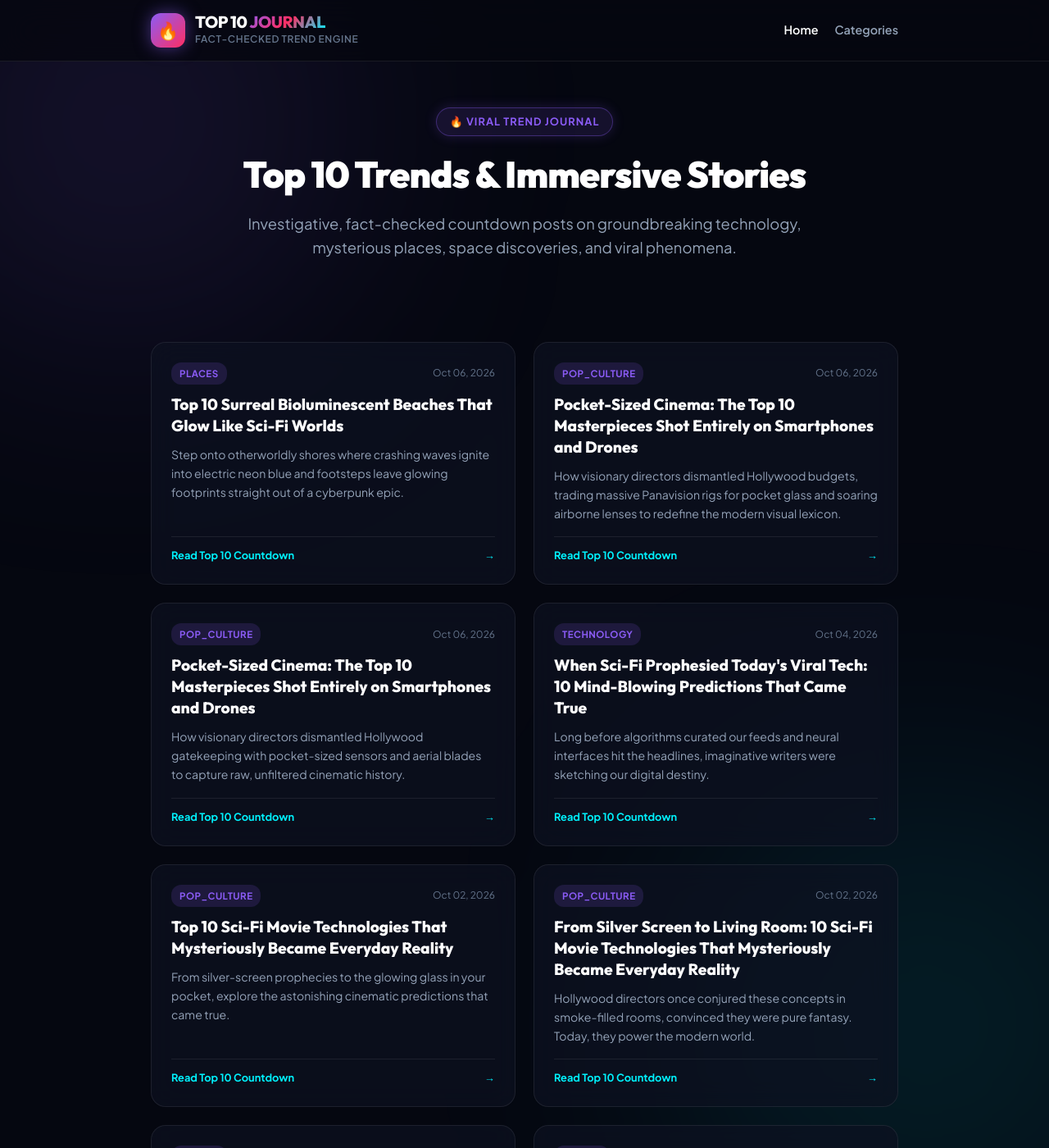
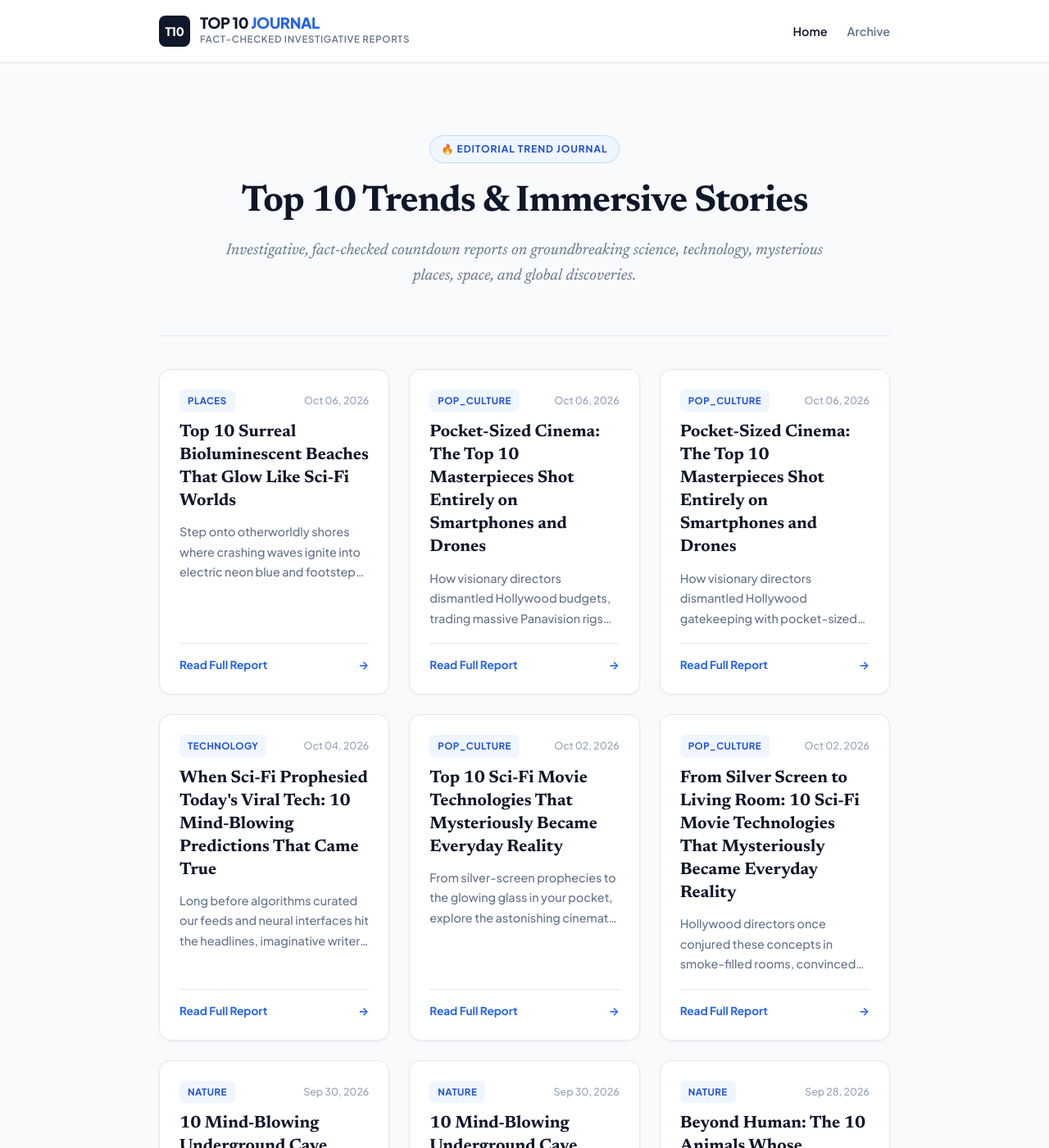
Before and after one commit to adarshnair01/top_10_blog, a Jekyll site: the page built from index.html, in a window 1280 px wide and 1400 px high. Shown: the whole window at 82% size. Built offline with Jekyll 4.4.1, drawn with Linux system fonts in a browser that asks for light colours; some of the changed text lies outside the part shown.

Commit message:
Complete theme overhaul to Professional Elegant Light Editorial Theme

```diff
--- a/_layouts/default.html
+++ b/_layouts/default.html
@@ -16,58 +16,53 @@
   <meta property="og:url" content="{{ page.url | absolute_url }}">
   <meta name="twitter:card" content="summary_large_image">
 
-  <!-- Premium Typography: Outfit + Syne + Plus Jakarta Sans -->
+  <!-- Elegant Fonts: Newsreader (Editorial Serif) + Inter & Plus Jakarta Sans (Sans) -->
   <link rel="preconnect" href="https://fonts.googleapis.com">
   <link rel="preconnect" href="https://fonts.gstatic.com" crossorigin>
-  <link href="https://fonts.googleapis.com/css2?family=Outfit:wght@400;600;700;800;900&family=Plus+Jakarta+Sans:wght@400;500;600;700&family=Syne:wght@700;800&display=swap" rel="stylesheet">
+  <link href="https://fonts.googleapis.com/css2?family=Inter:wght@400;500;600;700&family=Newsreader:ital,opsz,wght@0,6..72,400;0,6..72,600;0,6..72,700;1,6..72,400;1,6..72,600&family=Plus+Jakarta+Sans:wght@500;600;700;800&display=swap" rel="stylesheet">
 
   <!-- Theme Stylesheet -->
   <link rel="stylesheet" href="{{ '/assets/css/style.css' | relative_url }}">
 </head>
 <body>
 
-  <!-- Background Ambient Glows -->
-  <div class="bg-glow bg-glow-1"></div>
-  <div class="bg-glow bg-glow-2"></div>
-
-  <!-- Sticky Glass Header -->
+  <!-- Elegant Header -->
   <header class="site-header">
     <div class="container nav-wrapper">
       <a href="{{ '/' | relative_url }}" class="site-logo">
-        <div class="logo-icon">🔥</div>
+        <span class="logo-mark">T10</span>
         <div class="logo-text">
-          <span class="brand-title">TOP 10 <span class="brand-accent">JOURNAL</span></span>
-          <span class="brand-subtitle">Fact-Checked Trend Engine</span>
+          <span class="brand-title">TOP 10 <span class="brand-sub">JOURNAL</span></span>
+          <span class="brand-tagline">Fact-Checked Investigative Reports</span>
         </div>
       </a>
 
       <nav class="nav-links">
         <a href="{{ '/' | relative_url }}" class="nav-link active">Home</a>
-        <a href="{{ '/' | relative_url }}#categories" class="nav-link">Categories</a>
+        <a href="{{ '/' | relative_url }}#archive" class="nav-link">Archive</a>
       </nav>
     </div>
   </header>
 
-  <!-- Main Container -->
-  <main class="container">
+  <!-- Main Content Area -->
+  <main class="container main-content">
     {{ content }}
   </main>
 
-  <!-- Footer -->
+  <!-- Elegant Footer -->
   <footer class="site-footer">
     <div class="container footer-content">
-      <div class="footer-brand">
-        <div class="site-logo">
-          <div class="logo-icon">🔥</div>
-          <span class="brand-title" style="color: #fff;">TOP 10 JOURNAL</span>
-        </div>
-        <p style="margin-top: 8px; font-size: 0.85rem; color: var(--text-dim);">
-          Investigative fact-checking & immersive countdown storytelling on global trends.
+      <div class="footer-info">
+        <a href="{{ '/' | relative_url }}" class="site-logo" style="text-decoration: none;">
+          <span class="logo-mark" style="background: #0f172a; color: #fff;">T10</span>
+          <span class="brand-title" style="color: #0f172a;">TOP 10 JOURNAL</span>
+        </a>
+        <p style="margin-top: 10px; font-size: 0.9rem; color: #64748b; max-width: 420px; line-height: 1.6;">
+          An independent editorial journal delivering thoroughly fact-checked, storytelling countdowns on science, culture, technology, and global wonders.
         </p>
       </div>
-
       <div class="footer-copy">
-        <p>&copy; {{ 'now' | date: "%Y" }} TOP 10 JOURNAL • Powered by Gemini AI</p>
+        <p>&copy; {{ 'now' | date: "%Y" }} TOP 10 Journal • All Rights Reserved</p>
       </div>
     </div>
   </footer>
--- a/assets/css/style.css
+++ b/assets/css/style.css
@@ -1,27 +1,30 @@
 /* ==========================================================================
-   TOP 10 JOURNAL - PREMIUM CYBER-LUXE DESIGN SYSTEM
+   TOP 10 JOURNAL - ELEGANT EDITORIAL LIGHT THEME
    ========================================================================== */
 
 :root {
-  --bg-dark: #050710;
-  --bg-card: rgba(14, 18, 33, 0.7);
-  --bg-card-hover: rgba(22, 28, 50, 0.85);
+  --bg-page: #f8fafc;
+  --bg-card: #ffffff;
+  --bg-header: rgba(255, 255, 255, 0.92);
 
-  --border-glass: rgba(255, 255, 255, 0.08);
-  --border-glow: rgba(139, 92, 246, 0.4);
+  --border-subtle: #e2e8f0;
+  --border-strong: #cbd5e1;
 
-  --accent-violet: #8b5cf6;
-  --accent-pink: #ff2e63;
-  --accent-cyan: #00f2fe;
-  --accent-gold: #ffb703;
-  --accent-emerald: #10b981;
+  --text-heading: #0f172a;
+  --text-body: #334155;
+  --text-muted: #64748b;
+  --text-dim: #94a3b8;
 
-  --text-primary: #f8fafc;
-  --text-muted: #94a3b8;
-  --text-dim: #64748b;
+  --accent-primary: #2563eb;
+  --accent-primary-hover: #1d4ed8;
+  --accent-secondary: #0f172a;
 
-  --font-heading: 'Outfit', 'Syne', sans-serif;
-  --font-body: 'Plus Jakarta Sans', sans-serif;
+  --font-serif: 'Newsreader', Georgia, serif;
+  --font-sans: 'Plus Jakarta Sans', 'Inter', -apple-system, BlinkMacSystemFont, sans-serif;
+
+  --shadow-sm: 0 1px 3px rgba(15, 23, 42, 0.05);
+  --shadow-md: 0 4px 20px rgba(15, 23, 42, 0.06);
+  --shadow-lg: 0 10px 30px rgba(15, 23, 42, 0.08);
 }
 
 * {
@@ -31,59 +34,36 @@
 }
 
 body {
-  background-color: var(--bg-dark);
-  color: var(--text-primary);
-  font-family: var(--font-body);
-  line-height: 1.65;
+  background-color: var(--bg-page);
+  color: var(--text-body);
+  font-family: var(--font-sans);
+  line-height: 1.7;
+  -webkit-font-smoothing: antialiased;
   min-height: 100vh;
-  overflow-x: hidden;
-  position: relative;
-}
-
-/* Background Ambient Glows */
-.bg-glow {
-  position: fixed;
-  border-radius: 50%;
-  filter: blur(140px);
-  pointer-events: none;
-  z-index: 0;
-}
-
-.bg-glow-1 {
-  width: 500px;
-  height: 500px;
-  background: rgba(139, 92, 246, 0.15);
-  top: -100px;
-  left: -100px;
-}
-
-.bg-glow-2 {
-  width: 600px;
-  height: 600px;
-  background: rgba(0, 242, 254, 0.1);
-  bottom: -150px;
-  right: -150px;
 }
 
 /* Container */
 .container {
-  max-width: 960px;
+  max-width: 940px;
   margin: 0 auto;
   padding: 0 24px;
-  position: relative;
-  z-index: 1;
 }
 
-/* Sticky Glass Header */
+.main-content {
+  padding-top: 40px;
+  padding-bottom: 60px;
+}
+
+/* Header */
 .site-header {
   position: sticky;
   top: 0;
   z-index: 100;
-  background: rgba(5, 7, 16, 0.8);
-  backdrop-filter: blur(20px);
-  -webkit-backdrop-filter: blur(20px);
-  border-bottom: 1px solid var(--border-glass);
-  padding: 16px 0;
+  background: var(--bg-header);
+  backdrop-filter: blur(12px);
+  -webkit-backdrop-filter: blur(12px);
+  border-bottom: 1px solid var(--border-subtle);
+  padding: 18px 0;
 }
 
 .nav-wrapper {
@@ -99,16 +79,19 @@ body {
   text-decoration: none;
 }
 
-.logo-icon {
-  width: 42px;
-  height: 42px;
-  border-radius: 12px;
-  background: linear-gradient(135deg, var(--accent-violet), var(--accent-pink));
+.logo-mark {
+  width: 38px;
+  height: 38px;
+  border-radius: 8px;
+  background: #0f172a;
+  color: #ffffff;
+  font-family: var(--font-sans);
+  font-size: 0.9rem;
+  font-weight: 800;
   display: flex;
   align-items: center;
   justify-content: center;
-  font-size: 1.3rem;
-  box-shadow: 0 0 20px rgba(139, 92, 246, 0.5);
+  letter-spacing: -0.02em;
 }
 
 .logo-text {
@@ -117,31 +100,29 @@ body {
 }
 
 .brand-title {
-  font-family: var(--font-heading);
-  font-size: 1.25rem;
+  font-family: var(--font-sans);
+  font-size: 1.15rem;
   font-weight: 800;
-  color: #fff;
+  color: var(--text-heading);
   letter-spacing: -0.02em;
   line-height: 1.1;
 }
 
-.brand-accent {
-  background: linear-gradient(135deg, var(--accent-violet), var(--accent-pink), var(--accent-cyan));
-  -webkit-background-clip: text;
-  -webkit-text-fill-color: transparent;
+.brand-sub {
+  color: var(--accent-primary);
 }
 
-.brand-subtitle {
-  font-size: 0.75rem;
-  color: var(--text-dim);
+.brand-tagline {
+  font-size: 0.72rem;
+  color: var(--text-muted);
   font-weight: 600;
   text-transform: uppercase;
-  letter-spacing: 0.05em;
+  letter-spacing: 0.06em;
 }
 
 .nav-links {
   display: flex;
-  gap: 20px;
+  gap: 24px;
 }
 
 .nav-link {
@@ -149,51 +130,54 @@ body {
   text-decoration: none;
   font-size: 0.9rem;
   font-weight: 600;
-  transition: all 0.2s;
+  transition: color 0.2s;
 }
 
 .nav-link:hover, .nav-link.active {
-  color: #fff;
+  color: var(--text-heading);
 }
 
 /* Hero Section */
 .hero {
   text-align: center;
-  padding: 56px 0 40px 0;
+  padding: 48px 0 36px 0;
+  border-bottom: 1px solid var(--border-subtle);
+  margin-bottom: 40px;
 }
 
 .hero-pill {
   display: inline-flex;
   align-items: center;
   gap: 8px;
-  font-size: 0.8rem;
+  font-size: 0.75rem;
   font-weight: 700;
   text-transform: uppercase;
   letter-spacing: 0.08em;
-  padding: 6px 16px;
+  padding: 6px 14px;
   border-radius: 20px;
-  background: rgba(139, 92, 246, 0.12);
-  border: 1px solid rgba(139, 92, 246, 0.35);
-  color: var(--accent-violet);
+  background: #eff6ff;
+  border: 1px solid #bfdbfe;
+  color: #1d4ed8;
   margin-bottom: 20px;
-  box-shadow: 0 0 15px rgba(139, 92, 246, 0.2);
 }
 
 .hero-title {
-  font-family: var(--font-heading);
+  font-family: var(--font-serif);
   font-size: 2.8rem;
-  font-weight: 900;
-  line-height: 1.2;
-  color: #fff;
-  margin-bottom: 18px;
+  font-weight: 700;
+  line-height: 1.25;
+  color: var(--text-heading);
+  margin-bottom: 16px;
   letter-spacing: -0.02em;
 }
 
 .hero-subtitle {
-  font-size: 1.15rem;
+  font-family: var(--font-serif);
+  font-size: 1.2rem;
   color: var(--text-muted);
+  font-style: italic;
   max-width: 760px;
-  margin: 0 auto 24px auto;
+  margin: 0 auto 20px auto;
   line-height: 1.6;
 }
 
@@ -203,73 +187,61 @@ body {
   justify-content: center;
   gap: 16px;
   font-size: 0.85rem;
-  color: var(--text-dim);
+  color: var(--text-muted);
 }
 
-/* Cards System */
+/* Card System */
 .glass-card {
   background: var(--bg-card);
-  backdrop-filter: blur(20px);
-  -webkit-backdrop-filter: blur(20px);
-  border: 1px solid var(--border-glass);
-  border-radius: 20px;
+  border: 1px solid var(--border-subtle);
+  border-radius: 16px;
   padding: 32px;
-  margin-bottom: 36px;
-  box-shadow: 0 15px 35px rgba(0, 0, 0, 0.5);
-  transition: all 0.3s cubic-bezier(0.4, 0, 0.2, 1);
+  margin-bottom: 32px;
+  box-shadow: var(--shadow-md);
+  transition: box-shadow 0.2s ease, border-color 0.2s ease;
 }
 
 .glass-card:hover {
-  border-color: rgba(255, 255, 255, 0.15);
-  box-shadow: 0 20px 45px rgba(0, 0, 0, 0.6);
+  border-color: #cbd5e1;
+  box-shadow: var(--shadow-lg);
 }
 
 .glass-card-top1 {
-  background: linear-gradient(135deg, rgba(255, 183, 3, 0.08), rgba(14, 18, 33, 0.9));
-  border: 2px solid rgba(255, 183, 3, 0.5);
-  box-shadow: 0 0 40px rgba(255, 183, 3, 0.2);
+  border: 2px solid #fde68a;
+  background: linear-gradient(180deg, #fffbeb 0%, #ffffff 100%);
+  box-shadow: 0 10px 30px rgba(245, 158, 11, 0.08);
 }
 
 /* Rank Badge */
 .rank-badge {
-  font-family: var(--font-heading);
-  font-size: 3.5rem;
-  font-weight: 900;
+  font-family: var(--font-serif);
+  font-size: 3.2rem;
+  font-weight: 700;
   line-height: 1;
-  background: linear-gradient(180deg, #ffffff 0%, rgba(255,255,255,0.2) 100%);
-  -webkit-background-clip: text;
-  -webkit-text-fill-color: transparent;
-  opacity: 0.9;
+  color: #0f172a;
 }
 
 .rank-badge-gold {
-  background: linear-gradient(180deg, #ffea00 0%, #ffb703 100%);
-  -webkit-background-clip: text;
-  -webkit-text-fill-color: transparent;
-  filter: drop-shadow(0 0 15px rgba(255, 183, 3, 0.5));
+  color: #b45309;
 }
 
-/* Post Image Box */
+/* Images */
 .post-img-box {
   width: 100%;
-  height: 360px;
-  border-radius: 14px;
+  height: 380px;
+  border-radius: 12px;
   overflow: hidden;
   margin: 22px 0;
-  border: 1px solid var(--border-glass);
+  border: 1px solid var(--border-subtle);
   position: relative;
+  background: #f1f5f9;
 }
 
 .post-img-box img {
   width: 100%;
   height: 100%;
   object-fit: cover;
-  transition: transform 0.6s ease;
-}
-
-.post-card:hover .post-img-box img,
-.glass-card:hover .post-img-box img {
-  transform: scale(1.03);
+  transition: transform 0.4s ease;
 }
 
 .post-img-caption {
@@ -277,16 +249,16 @@ body {
   bottom: 12px;
   left: 14px;
   right: 14px;
-  background: rgba(5, 7, 16, 0.85);
-  backdrop-filter: blur(10px);
+  background: rgba(255, 255, 255, 0.92);
+  backdrop-filter: blur(8px);
   padding: 8px 14px;
-  border-radius: 10px;
-  font-size: 0.78rem;
-  color: var(--text-muted);
-  border: 1px solid var(--border-glass);
+  border-radius: 8px;
+  font-size: 0.8rem;
+  color: #475569;
+  border: 1px solid rgba(226, 232, 240, 0.8);
 }
 
-/* Fact Grid */
+/* Fact Grid Callouts */
 .fact-grid {
   display: grid;
   grid-template-columns: repeat(auto-fit, minmax(260px, 1fr));
@@ -295,79 +267,81 @@ body {
 }
 
 .fact-box {
-  padding: 14px 18px;
+  padding: 16px;
   border-radius: 12px;
   font-size: 0.88rem;
-  backdrop-filter: blur(10px);
+  line-height: 1.6;
 }
 
 .fact-box-verified {
-  background: rgba(16, 185, 129, 0.08);
-  border: 1px solid rgba(16, 185, 129, 0.3);
+  background: #f0fdf4;
+  border: 1px solid #bbf7d0;
+  color: #166534;
 }
 
 .fact-box-trending {
-  background: rgba(255, 46, 99, 0.08);
-  border: 1px solid rgba(255, 46, 99, 0.3);
+  background: #fff1f2;
+  border: 1px solid #fecdd3;
+  color: #9f1239;
 }
 
 .fact-box-secret {
-  background: rgba(255, 183, 3, 0.08);
-  border: 1px solid rgba(255, 183, 3, 0.3);
+  background: #fffbeb;
+  border: 1px solid #fef3c7;
+  color: #92400e;
   grid-column: 1 / -1;
 }
 
 .fact-title {
-  font-family: var(--font-heading);
-  font-size: 0.82rem;
+  font-family: var(--font-sans);
+  font-size: 0.8rem;
   font-weight: 800;
   text-transform: uppercase;
   letter-spacing: 0.05em;
   margin-bottom: 6px;
 }
 
-/* Post Cards Grid (Homepage) */
+/* Homepage Post Grid */
 .post-grid {
   display: grid;
-  grid-template-columns: repeat(auto-fill, minmax(290px, 1fr));
-  gap: 22px;
+  grid-template-columns: repeat(auto-fill, minmax(280px, 1fr));
+  gap: 24px;
   margin: 36px 0;
 }
 
 .post-card {
   background: var(--bg-card);
-  backdrop-filter: blur(16px);
-  border: 1px solid var(--border-glass);
-  border-radius: 18px;
+  border: 1px solid var(--border-subtle);
+  border-radius: 14px;
   padding: 24px;
   text-decoration: none;
   color: inherit;
   display: flex;
   flex-direction: column;
   justify-content: space-between;
-  transition: all 0.3s cubic-bezier(0.4, 0, 0.2, 1);
+  box-shadow: var(--shadow-sm);
+  transition: all 0.25s ease;
 }
 
 .post-card:hover {
-  transform: translateY(-6px);
-  background: var(--bg-card-hover);
-  border-color: var(--accent-violet);
-  box-shadow: 0 15px 35px rgba(139, 92, 246, 0.25);
+  transform: translateY(-4px);
+  border-color: #cbd5e1;
+  box-shadow: var(--shadow-lg);
 }
 
 .post-card-title {
-  font-family: var(--font-heading);
-  font-size: 1.2rem;
-  font-weight: 800;
-  color: #fff;
+  font-family: var(--font-serif);
+  font-size: 1.3rem;
+  font-weight: 700;
+  color: var(--text-heading);
   line-height: 1.35;
   margin-bottom: 10px;
 }
 
 .post-card-excerpt {
-  font-size: 0.88rem;
+  font-size: 0.9rem;
   color: var(--text-muted);
-  margin-bottom: 16px;
+  margin-bottom: 18px;
   line-clamp: 3;
   -webkit-line-clamp: 3;
   display: -webkit-box;
@@ -379,19 +353,19 @@ body {
   display: flex;
   align-items: center;
   justify-content: space-between;
-  font-size: 0.8rem;
+  font-size: 0.85rem;
   font-weight: 700;
-  color: var(--accent-cyan);
-  border-top: 1px solid var(--border-glass);
-  padding-top: 12px;
+  color: var(--accent-primary);
+  border-top: 1px solid var(--border-subtle);
+  padding-top: 14px;
   margin-top: auto;
 }
 
 /* Footer */
 .site-footer {
-  border-top: 1px solid var(--border-glass);
-  background: rgba(5, 7, 16, 0.95);
-  padding: 40px 0;
+  border-top: 1px solid var(--border-subtle);
+  background: #ffffff;
+  padding: 48px 0;
   margin-top: 80px;
 }
 
@@ -405,5 +379,5 @@ body {
 
 .footer-copy {
   font-size: 0.85rem;
-  color: var(--text-dim);
+  color: var(--text-muted);
 }
--- a/index.html
+++ b/index.html
@@ -5,11 +5,11 @@ title: "Latest Top 10 Fact-Checked Stories"
 
 <section class="hero">
   <div class="hero-pill">
-    <span>🔥 VIRAL TREND JOURNAL</span>
+    <span>🔥 EDITORIAL TREND JOURNAL</span>
   </div>
   <h1 class="hero-title">Top 10 Trends & Immersive Stories</h1>
   <p class="hero-subtitle">
-    Investigative, fact-checked countdown posts on groundbreaking technology, mysterious places, space discoveries, and viral phenomena.
+    Investigative, fact-checked countdown reports on groundbreaking science, technology, mysterious places, space, and global discoveries.
   </p>
 </section>
 
@@ -18,10 +18,10 @@ title: "Latest Top 10 Fact-Checked Stories"
     <a href="{{ post.url | relative_url }}" class="post-card">
       <div>
         <div style="display: flex; justify-content: space-between; align-items: center; margin-bottom: 12px;">
-          <span style="font-size: 0.72rem; font-weight: 800; color: var(--accent-violet); background: rgba(139, 92, 246, 0.15); padding: 4px 10px; border-radius: 12px; letter-spacing: 0.04em;">
+          <span style="font-size: 0.72rem; font-weight: 700; color: #1d4ed8; background: #eff6ff; padding: 4px 10px; border-radius: 6px; letter-spacing: 0.04em;">
             {{ post.category | default: "Trends" | upcase }}
           </span>
-          <span style="font-size: 0.75rem; color: var(--text-dim);">
+          <span style="font-size: 0.78rem; color: #94a3b8;">
             {{ post.date | date: "%b %d, %Y" }}
           </span>
         </div>
@@ -38,7 +38,7 @@ title: "Latest Top 10 Fact-Checked Stories"
       </div>
 
       <div class="post-card-footer">
-        <span>Read Top 10 Countdown</span>
+        <span>Read Full Report</span>
         <span>→</span>
       </div>
     </a>
```
Also changed, not shown: python_server/top10_generator.py (+20 -23 lines), 2 other files.
